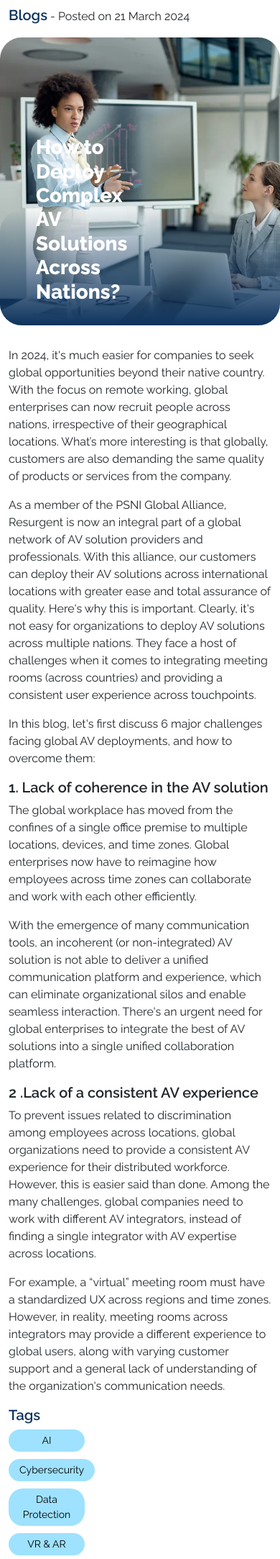
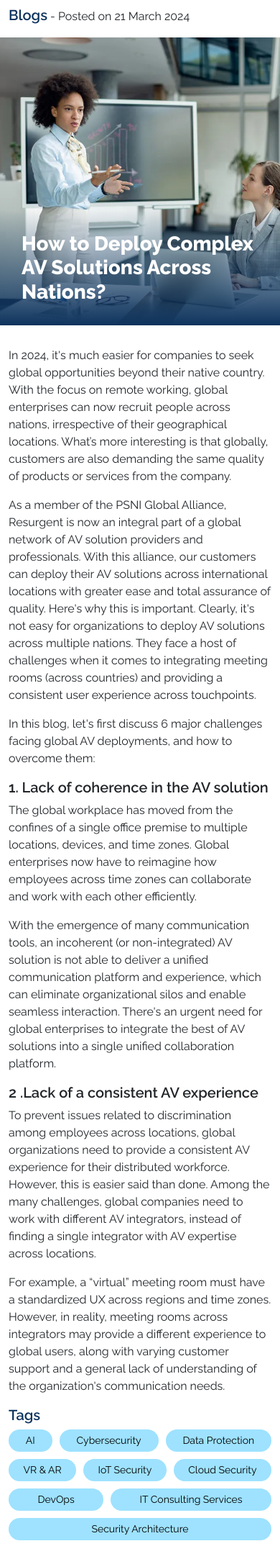
Before and after one commit to imarunsankarks/Resurgent, a PHP site: page /each-blog.php in a window 390 px wide. Shown: the part 74-2240 px from the top of the page at 72% size. Run offline with PHP 8.4, Linux system fonts and the light colour scheme; some libraries are stand-ins or nearby versions.

Commit message:
made blog details responsive

```diff
--- a/css/responsive.css
+++ b/css/responsive.css
@@ -1322,4 +1322,20 @@
   font-weight: 600;
 
 }
+#blog-details .blog-main-img img {
+  border-radius: 0px;
+  object-position: 10% 20%;
 }
+#blog-details .blog-main-img::before {
+  border-radius: 0px;
+}
+#blog-details .blog-main-img .blogs-title {
+  position: absolute;
+  bottom: 30px;
+  left: 30px;
+  margin-bottom: 0;
+  color: #ffffff;
+  font-weight: 800;
+  width: unset;
+}
+}
--- a/each-blog.php
+++ b/each-blog.php
@@ -109,7 +109,7 @@
                             </div>
                         </div>
                         <div class="row">
-                        <div class="col-4">
+                        <div class="col-md-4">
                                 <div class="blog-attributes">
                                     <h4>Tags</h4>
                                     <ul class="tags">
@@ -146,9 +146,9 @@
                         </div>
 
                     </div> -->
-                    <div class="row align-items-center gx-5">
+                    <div class="row align-items-center gx-5 gy-4 gy-lg-0">
                         <h2 class="section-title">Related blogs</h2>
-                        <div class="col-lg-4 col-md-6">
+                        <div class="col-lg-4 col-md-6 ">
                             <div class="blogs-card">
                                 <div class="date">January 03, 2024</div>
                                 <img loading="lazy" src="./assets/home/corporate.jpg" alt="">
```
